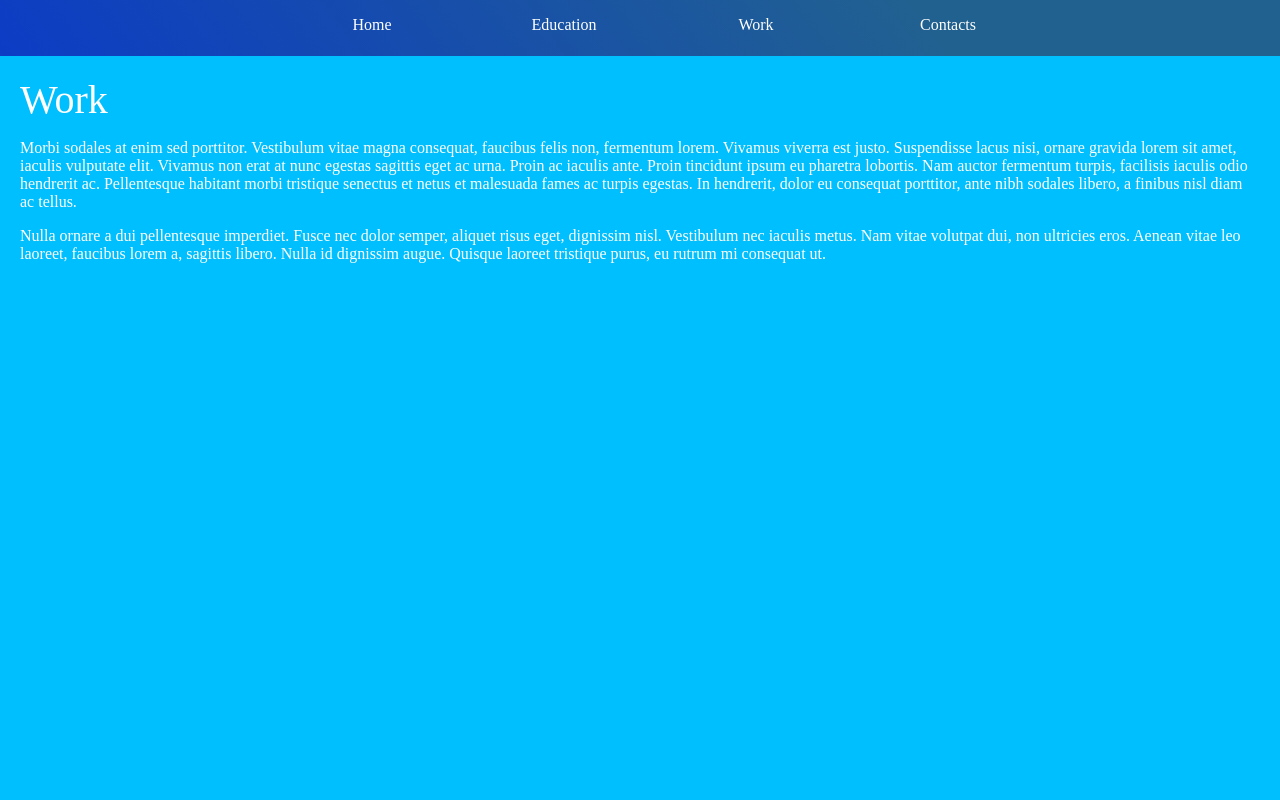
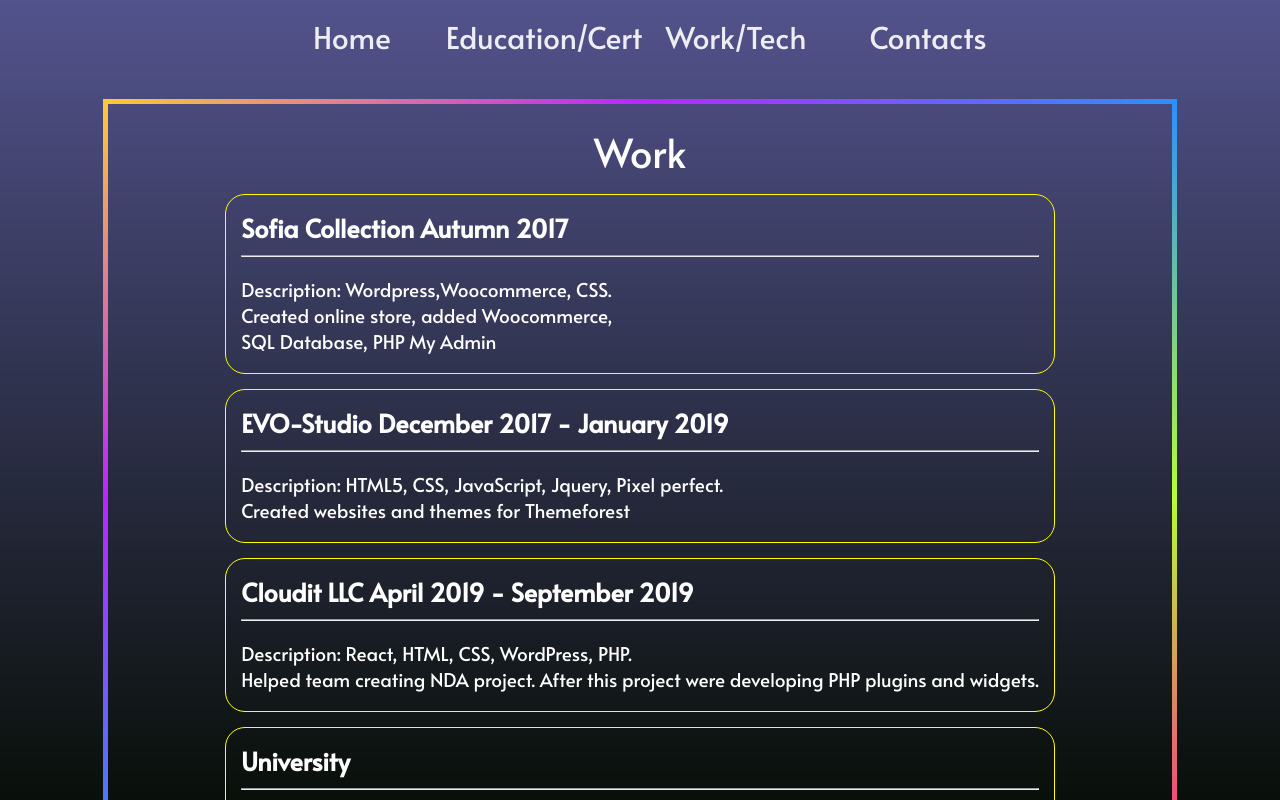
Before and after one commit to vito666/react-portfolio, a React (Create React App) app: page /Work in a window 1280 px wide. Shown: the top 800 px of the page. Built offline with nearby package versions, Linux system fonts and the light colour scheme.

Commit message:
finished styling

```diff
--- a/package.json
+++ b/package.json
@@ -5,6 +5,7 @@
   "dependencies": {
     "react": "^16.12.0",
     "react-dom": "^16.12.0",
+    "react-medium-image-zoom": "^3.1.2",
     "react-router-dom": "^5.1.2",
     "react-scripts": "3.2.0",
     "react-transition-group": "^4.3.0",
--- a/src/Components/Contacts.jsx
+++ b/src/Components/Contacts.jsx
@@ -6,32 +6,47 @@ function Contacts() {
     <Wrapper>
       <span>Contacts</span>
       <section>
-        <p>
-          Curabitur eu feugiat magna, ut malesuada est. In sit amet placerat
-          erat, quis ornare augue. Proin mi nulla, pretium vel dictum vel,
-          ornare sed tellus. Phasellus congue placerat metus. Cras eleifend
-          justo quis hendrerit bibendum. Aliquam erat volutpat. Nulla sed neque
-          at ante iaculis mollis a id sem. Suspendisse potenti.
-        </p>
-        <p>
-          Praesent eu lorem euismod, convallis nisl in, cursus metus. Cras dolor
-          eros, fringilla id erat et, sollicitudin rhoncus lectus. Phasellus non
-          vestibulum massa, vel ornare ligula. Quisque accumsan leo eget nibh
-          mattis tempor. Nunc imperdiet diam ut enim viverra, non porta lorem
-          bibendum. Phasellus et pulvinar enim. Nunc elementum quam metus, et
-          venenatis nunc viverra eget. Sed quis lacinia enim. Ut sit amet
-          elementum lacus, nec porta elit. Sed dignissim feugiat vehicula. Nunc
-          et commodo orci.
-        </p>
+        <div className="container">
+          <p>
+            <a href="mailto:artem.konst6@gmail.com">
+              Email: artem.konst6@gmail.com
+            </a>
+            <br /> <br />
+            <a href="https://www.linkedin.com/in/artem-konstantinov-57437a172/">
+              LinkedIn
+            </a>
+            <br /> <br />
+            <a href="https://github.com/vito666">Github</a> <br /> <br />
+            <a download href="img/Resume_Artem_Konstantinov(Frontend).pdf">
+              Download my resume
+            </a>
+          </p>
+        </div>
       </section>
     </Wrapper>
   );
 }
 
 const Wrapper = styled.div`
-  min-height: calc(100vh - 50px);
-  background-color: #f76565;
+  display: flex;
+  align-items: center;
+  flex-direction: column;
+  width: 80vw;
+  margin-top: 20px;
+  border: 5px solid transparent;
+  border-image: linear-gradient(
+    to bottom right,
+    #b8fd33 0%,
+    #b827fc 25%,
+    #fec837 50%,
+    #2c90fc 75%,
+    #fd1892 100%
+  );
+  border-image-slice: 1;
   padding: 20px;
+  @media (max-width: 1500px) {
+    flex-direction: column;
+  }
 
   span {
     color: #fff;
@@ -40,7 +55,29 @@ const Wrapper = styled.div`
 
   section {
     color: #fff;
+    div.container {
+      border: 1px solid #fff;
+      border-radius: 20px;
+      padding: 0 15px;
+      margin: 15px 0;
+      p {
+        font-size: 25px;
+        text-align: center;
+        a {
+          color: #fff;
+          :visited {
+            color: #fff;
+          }
+          :hover {
+            transition: all 0.5s linear;
+            color: #a358cc;
+          }
+        }
+        @media (max-width: 376px) {
+          font-size: 18px;
+        }
+      }
+    }
   }
 `;
-
 export default Contacts;
--- a/src/Components/Container.jsx
+++ b/src/Components/Container.jsx
@@ -8,11 +8,35 @@ import Education from "./Education";
 import Work from "./Work";
 import Contacts from "./Contacts";
 
+function Container({ location }) {
+  return (
+    <Wrapper>
+      <TransitionGroup className="transition-group">
+        <CSSTransition
+          key={location.key}
+          timeout={{ enter: 300, exit: 300 }}
+          classNames="fade"
+        >
+          <section className="route-section">
+            <Switch location={location}>
+              <Route exact path={["/Home", "/"]} component={Home} />
+              <Route path="/Education" component={Education} />
+              <Route path="/Contacts" component={Contacts} />
+              <Route path="/Work" component={Work} />
+            </Switch>
+          </section>
+        </CSSTransition>
+      </TransitionGroup>
+    </Wrapper>
+  );
+}
+
 const Wrapper = styled.div`
   display: flex;
   justify-content: center;
+
   .fade-enter {
-    opacity: 0.06;
+    opacity: 0.01;
   }
 
   .fade-enter.fade-enter-active {
@@ -25,30 +49,26 @@ const Wrapper = styled.div`
   }
 
   .fade-exit.fade-exit-active {
-    opacity: 0.06;
+    opacity: 0.01;
     transition: opacity 300ms ease-in;
+  }
+
+  div.transition-group {
+    justify-content: center;
+    align-content: center;
+    display: flex;
+  }
+
+  section.route-section {
+    position: absolute;
+    width: 100%;
+    display: flex;
+    justify-content: center;
+    margin-bottom: 50px;
+    @media (min-width: 1600px) {
+      width: 70%;
+    }
   }
 `;
 
-function Container({ location }) {
-  return (
-    <Wrapper>
-      <TransitionGroup className="transition-group">
-        <CSSTransition
-          key={location.key}
-          timeout={{ enter: 300, exit: 300 }}
-          classNames="fade"
-        >
-          <Switch location={location}>
-            <Route exact path={["/Home", "/"]} component={Home} />
-            <Route path="/Education" component={Education} />
-            <Route path="/Contacts" component={Contacts} />
-            <Route path="/Work" component={Work} />
-          </Switch>
-        </CSSTransition>
-      </TransitionGroup>
-    </Wrapper>
-  );
-}
-
 export default withRouter(Container);
--- a/src/Components/Education.jsx
+++ b/src/Components/Education.jsx
@@ -1,36 +1,86 @@
 import React from "react";
 import styled from "styled-components";
+//import ImageZoom from "react-medium-image-zoom";
 
 const Education = () => {
   return (
+    <Container>
       <Wrapper>
         <span>Education</span>
         <section>
-        <p>I started my Web Dev Career as a ...</p>
+          <div className="container">
+            <h4>University</h4>
+            <hr />
             <p>
-          Fusce imperdiet suscipit posuere. Aliquam sed consectetur eros.
-          Praesent nec malesuada est. Quisque vel turpis viverra, condimentum
-          mauris at, imperdiet ex. Duis vitae velit vestibulum, bibendum justo
-          vitae, pellentesque velit. Morbi quis posuere ante. Nulla consequat
-          condimentum dolor, sed ullamcorper mi condimentum et. Sed vitae
-          efficitur metus. Donec vitaeEducation bibendum metus. Maecenas
-          ultrices hendrerit enim a porttitor. Mauris vitae ante vel metus
-          fermentum lacinia. In non placerat metus, vitae laoreet felis. Cras
-          aliquet erat ut placerat molestie. Ut tristique orci a leo tempus
-          condimentum.
+              Faculty of Information Technologies and Cyber security • September
+              2014 | Odessa, Ukraine
             </p>
+          </div>
+
+          <div className="container">
+            <h4>Main Academy</h4>
+            <hr />
+            <p>Front-end • November 2016 - June 2017 | Odessa, Ukraine</p>
+          </div>
+
+          <div className="container">
+            <h4>Hillel</h4>
+            <hr />
+            <p>DevOps • November 2018 - February 2019</p>
+          </div>
         </section>
       </Wrapper>
+
+      <Wrapper>
+        <span>Certificates</span>
+        <section>
+          <div className="container">
+            <div className="title">
+              <p>DevOps • Hillel</p>
+              <hr />
+              <p>English Upper-Intermediate • Hillel</p>
+              <hr />
+              <p>MongoDB Basics • MongoDB Online University</p>
+              <hr />
+              <p>MongoDB for Node.js • MongoDB Online University</p>
+              <hr />
+              <p>Front-End • Main Academy</p>
+            </div>
+          </div>
+        </section>
+      </Wrapper>
+    </Container>
   );
 };
 
+const Container = styled.div`
+  display: flex;
+  flex-direction: column;
+  justify-content: center;
+  align-items: center;
+  width: 80vw;
+`;
+
 const Wrapper = styled.div`
   display: flex;
-  justify-content: center;
+  justify-content: space-around;
   align-items: center;
-  width: 70vw;
-  background-color: #00d38a;
+  width: 100%;
+  margin-top: 20px;
+  border: 5px solid transparent;
+  border-image: linear-gradient(
+    to bottom right,
+    #2c90fc 0%,
+    #b827fc 25%,
+    #fec837 50%,
+    #b8fd33 75%,
+    #fd1892 100%
+  );
+  border-image-slice: 1;
   padding: 20px;
+  @media (max-width: 1500px) {
+    flex-direction: column;
+  }
 
   span {
     color: #fff;
@@ -39,6 +89,19 @@ const Wrapper = styled.div`
 
   section {
     color: #fff;
+    div.container {
+      border: 1px solid yellow;
+      border-radius: 20px;
+      padding: 0 15px;
+      margin: 15px 0;
+      h4 {
+        font-size: 20px;
+        margin: 13px 0;
+      }
+      p {
+        font-size: 18px;
+      }
+    }
   }
 `;
 
--- a/src/Components/Header.jsx
+++ b/src/Components/Header.jsx
@@ -2,49 +2,7 @@ import React from "react";
 import styled from "styled-components";
 import { Link } from "react-router-dom";
 
-export const PageHeader = styled.div`
-  display: flex;
-  justify-content: center;
-  align-items: center;
-  ul {
-    display: flex;
-    justify-content: center;
-    li {
-      display: flex;
-      justify-content: center;
-      width: 15vw;
-      list-style-type: none;
-    }
-  }
-`;
-export const LinkItem = styled(Link)`
-  text-decoration: none;
-  color: #fff;
-  cursor: pointer;
-
-  &:visited {
-    color: #fff;
-  }
-  &::after {
-    content: "";
-    height: 2px;
-    width: 100%;
-    display: flex;
-    margin: 2px auto;
-    transform-origin: center;
-    transform: scale(0);
-    transition: all 0.4s linear;
-    background: #ebb3f2;
-    box-shadow: #aa7aa3 0px 0px 10px, #aa7aa3 0px 0px 10px, #aa7aa3 0px 0px 10px;
-  }
-  &:hover {
-    color: #ebb3f2;
-  }
-  &:hover:after {
-    transform: scale(1);
-  }
-`;
-const linksArr = ["Home", "Education", "Work", "Contacts"];
+const linksArr = ["Home", "Education/Cert", "Work/Tech", "Contacts"];
 
 const Header = () => {
   return (
@@ -62,4 +20,56 @@ const Header = () => {
   );
 };
 
+const PageHeader = styled.div`
+  display: flex;
+  justify-content: center;
+  align-items: center;
+  ul {
+    display: flex;
+    justify-content: center;
+    padding: 0;
+    @media (max-width: 900px) {
+      flex-direction: column;
+    }
+    li {
+      display: flex;
+      justify-content: center;
+      width: 15vw;
+      list-style-type: none;
+      @media (max-width: 1150px) {
+        width: 23vw;
+      }
+    }
+  }
+`;
+const LinkItem = styled(Link)`
+  font-size: 30px;
+  text-decoration: none;
+  color: #ededf3;
+  cursor: pointer;
+
+  &::after {
+    content: "";
+    height: 2px;
+    width: 100%;
+    display: flex;
+    margin: 2px auto;
+    transform-origin: center;
+    transform: scale(0);
+    transition: all 0.4s linear;
+    background: #ebb3f2;
+    box-shadow: #aa7aa3 0px 0px 10px, #aa7aa3 0px 0px 10px, #aa7aa3 0px 0px 10px;
+  }
+  &:hover {
+    transition: all 0.3s linear;
+    color: #ebb3f2;
+  }
+  &:hover:after {
+    transform: scale(1);
+  }
+  @media (max-width: 767px) {
+    font-size: 23px;
+  }
+`;
+
 export default Header;
--- a/src/Components/Home.jsx
+++ b/src/Components/Home.jsx
@@ -3,41 +3,113 @@ import styled from "styled-components";
 
 function Home() {
   return (
+    <Container>
       <Wrapper>
         <div className="title">I'm Artem Konstantinov</div>
         <section>
           <p>
-          I'm a Ukraine based <span>Junior Front-end Developer</span>, my object
-          is to obtain an entry-level IT position where I can use my technical
-          skills, education and passion for solving interesting problems.
+            I'm a Ukraine based <span>Junior Front-end Developer</span>, my
+            object is to obtain a <span>React Developer</span> position where I
+            can use my technical skills, education and passion for solving
+            interesting problems.
           </p>
         </section>
       </Wrapper>
+
+      <Wrapper className="another-border-color">
+        <div className="title">About Me</div>
+        <section>
+          <p>
+            I started my <span>Web Dev</span> career when I moved to
+            <span> USA</span> . My first project was Simple Website, I used
+            Jquery, HTML, CSS. After that furniture company for whom I created
+            website asked to create an online store, for this project i used
+            <span> Wordpress and Woocommerce</span>
+            , plus all Hosting tasks. <br />
+            <hr />
+            Then I returned back to Ukraine, and finished
+            <span> Main Academy</span>, FrontEnd courses. In 2017 I had
+            freelance order for online store on Wordpress. <br />
+            <hr />
+            Next in December 2017 I found my first job in
+            <span> IT company - Evo-Studio</span>.I were creating there websites
+            on <span> HTML, CSS, JS</span> and themes for Themeforest. After
+            about a year of work there I decided to check DevOps course in
+            Hillel. <br />
+            <hr />
+            In April 2019 I found my next job in company -
+            <span> Cloudit LLC</span> . My responsobilities were, creating pages
+            with React, creating forms with React and React-Formik, also a
+            little tasks with <span>Redux</span>.
+          </p>
+        </section>
+      </Wrapper>
+    </Container>
   );
 }
 
+const Container = styled.div`
+  display: flex;
+  flex-direction: column;
+  justify-content: center;
+  align-items: center;
+  width: 80vw;
+  .another-border-color {
+    border: 5px solid transparent;
+    border-image: linear-gradient(
+      to bottom right,
+      #fd1892 0%,
+      #2c90fc 25%,
+      #fec837 50%,
+      #b8fd33 75%,
+      #b827fc 100%
+    );
+    border-image-slice: 1;
+  }
+`;
 const Wrapper = styled.div`
-  min-height: calc(100vh - 50px);
-  background-color: #333;
   color: #fff;
   display: flex;
   flex-direction: column;
+  justify-content: center;
   align-items: center;
-  justify-content: center;
-  text-align: center;
-  padding: 0 40px;
+  width: 100%;
+  padding: 0 20px;
+  margin-top: 20px;
+  border: 5px solid transparent;
+  border-image: linear-gradient(
+    to bottom right,
+    #b827fc 0%,
+    #2c90fc 25%,
+    #b8fd33 50%,
+    #fec837 75%,
+    #fd1892 100%
+  );
+  border-image-slice: 1;
 
   div.title {
-    font-size: 40px;
-    font-weight: bold;
+    margin-top: 10px;
+    font-family: "Quicksand", sans-serif;
+    font-size: 60px;
+    text-align: center;
+    @media (max-width: 769px) {
+      text-align: center;
+    }
+    @media (max-width: 530px) {
+      font-size: 30px;
+    }
   }
   section {
+    text-align: center;
     p {
-      color: #000;
+      color: #ededf3;
+      font-size: 40px;
+      @media (max-width: 530px) {
         font-size: 20px;
       }
+    }
     span {
-      color: white;
+      color: #ebb3f2;
     }
   }
 `;
--- a/src/Components/Work.jsx
+++ b/src/Components/Work.jsx
@@ -3,44 +3,154 @@ import styled from "styled-components";
 
 function Work() {
   return (
+    <Container>
       <Wrapper>
         <span>Work</span>
         <section>
+          <div className="container">
+            <h4>Sofia Collection Autumn 2017</h4>
+            <hr />
             <p>
-          Morbi sodales at enim sed porttitor. Vestibulum vitae magna consequat,
-          faucibus felis non, fermentum lorem. Vivamus viverra est justo.
-          Suspendisse lacus nisi, ornare gravida lorem sit amet, iaculis
-          vulputate elit. Vivamus non erat at nunc egestas sagittis eget ac
-          urna. Proin ac iaculis ante. Proin tincidunt ipsum eu pharetra
-          lobortis. Nam auctor fermentum turpis, facilisis iaculis odio
-          hendrerit ac. Pellentesque habitant morbi tristique senectus et netus
-          et malesuada fames ac turpis egestas. In hendrerit, dolor eu consequat
-          porttitor, ante nibh sodales libero, a finibus nisl diam ac tellus.
+              Description: Wordpress,Woocommerce, CSS. <br />
+              Created online store, added Woocommerce, <br /> SQL Database, PHP
+              My Admin
             </p>
+          </div>
+          <div className="container">
+            <h4>EVO-Studio December 2017 - January 2019</h4>
+            <hr />
             <p>
-          Nulla ornare a dui pellentesque imperdiet. Fusce nec dolor semper,
-          aliquet risus eget, dignissim nisl. Vestibulum nec iaculis metus. Nam
-          vitae volutpat dui, non ultricies eros. Aenean vitae leo laoreet,
-          faucibus lorem a, sagittis libero. Nulla id dignissim augue. Quisque
-          laoreet tristique purus, eu rutrum mi consequat ut.
+              Description: HTML5, CSS, JavaScript, Jquery, Pixel perfect.
+              <br />
+              Created websites and themes for Themeforest
             </p>
+          </div>
+          <div className="container">
+            <h4>Cloudit LLC April 2019 - September 2019</h4>
+            <hr />
+            <p>
+              Description: React, HTML, CSS, WordPress, PHP. <br />
+              Helped team creating NDA project. After this project were
+              developing PHP plugins and widgets.
+              <br />
+            </p>
+          </div>
+          <div className="container">
+            <h4>University</h4>
+            <hr />
+            <p>
+              Faculty of Information Technologies and Cyber security • September
+              2014 | Odessa, Ukraine
+            </p>
+          </div>
         </section>
       </Wrapper>
+
+      <Wrapper>
+        <span>Technologies</span>
+        <section className="technologies-section">
+          <div className="container">
+            <h4>Main</h4>
+            <hr />
+            <ul>
+              <li>JavaScript(ES5-ES8)</li>
+              <li>HTML5</li>
+              <li>CSS(LESS, SCSS)</li>
+              <li>React(Hooks,Functional)</li>
+              <li>Redux(Redux Form)</li>
+              <li>Node.js(CRUD)</li>
+            </ul>
+          </div>
+
+          <div className="container">
+            <h4>Additional Tools</h4>
+            <hr />
+            <p>
+              Photoshop, Figma, Scetch,
+              <br /> WordPress, Webpack, Bootstrap, <br /> Pixel perfect,
+              MongoDB, React-router,
+              <br /> Axios, yarn, MacOS.
+            </p>
+          </div>
+        </section>
+      </Wrapper>
+    </Container>
   );
 }
 
+const Container = styled.div`
+  display: flex;
+  flex-direction: column;
+  justify-content: center;
+  align-items: center;
+  width: 80vw;
+`;
+
 const Wrapper = styled.div`
-  min-height: calc(100vh - 50px);
-  background-color: #00bfff;
+  display: flex;
+  justify-content: space-around;
+  align-items: center;
+  width: 100%;
+  margin-top: 20px;
+  border: 5px solid transparent;
+  border-image: linear-gradient(
+    to bottom right,
+    #fec837 0%,
+    #b827fc 25%,
+    #2c90fc 50%,
+    #b8fd33 75%,
+    #fd1892 100%
+  );
+  border-image-slice: 1;
   padding: 20px;
+  @media (max-width: 1280px) {
+    flex-direction: column;
+  }
 
   span {
     color: #fff;
     font-size: 40px;
   }
-
   section {
     color: #fff;
+    div.container {
+      border: 1px solid yellow;
+      border-radius: 20px;
+      padding: 0 15px;
+      margin: 15px 0;
+      h4 {
+        font-size: 25px;
+        margin: 15px 0 10px 0;
+      }
+      p {
+        font-size: 19px;
+      }
+      ul {
+        padding-inline-start: 30px;
+        li {
+          margin: 10px 0;
+          font-size: 20px;
+        }
+        @media (max-width: 376px) {
+          padding: 0 0 0 15px;
+        }
+      }
+    }
+  }
+  .technologies-section {
+    display: flex;
+    flex-direction: row;
+    @media (max-width: 769px) {
+      flex-direction: column;
+      width: 100%;
+    }
+    .container {
+      margin-right: 32px;
+      @media (max-width: 769px) {
+        margin-right: 0px;
+        flex-direction: column;
+      }
+    }
   }
 `;
 
--- a/src/index.jsx
+++ b/src/index.jsx
@@ -7,17 +7,26 @@ import Header from "./Components/Header";
 import Container from "./Components/Container";
 
 export const GlobalStyle = createGlobalStyle`
+
+html {
+    height: 100%;
+}
+
   body {
-    display: flex;
+   @import url('https://fonts.googleapis.com/css?family=Alata|Quicksand:700&display=swap');
+
+  font-family: 'Alata', sans-serif;
+  display: flex;
   flex-direction: column;
   width:100vw;
-  height:100vh;
+  height: 100vh;
   margin: 0;
   padding: 0;
-  background: linear-gradient(233.1deg, #216190 19.65%, #0834d0 81.25%);
-    @media (max-width: 768) {
-      height: 100vh;
-    }
+  background: linear-gradient(to bottom, #53538d 0%,#090f09 100%);  /* W3C, IE10+, FF16+, Chrome26+, Opera12+, Safari7+ */
+  height: 100%;
+    margin: 0;
+    background-repeat: no-repeat;
+    background-attachment: fixed;
   }
 `;
 
```
Also changed, not shown: 1 other file (tests, documents, lock files or other folders). Lines whose indentation alone changed are shown as unchanged.
